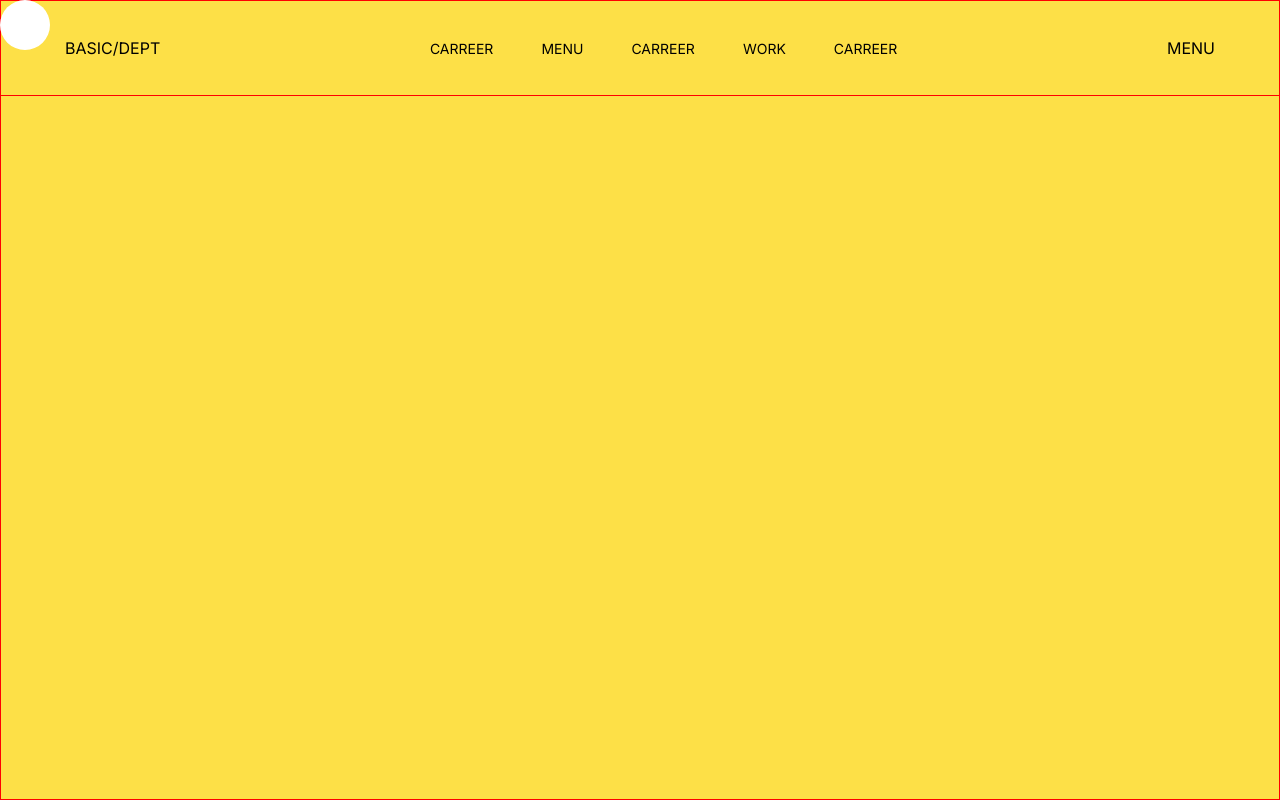
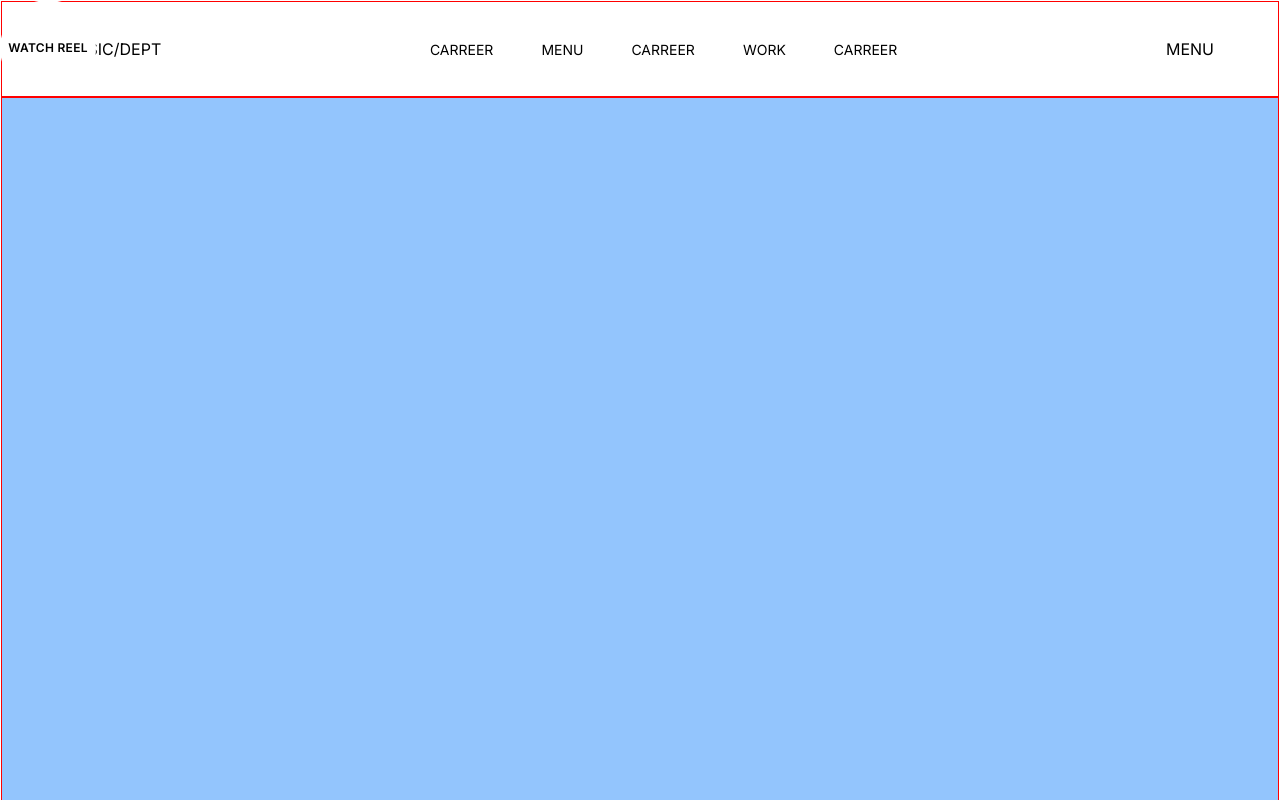
Before and after one commit to malikkotb/department, a Next.js app: page / in a window 1280 px wide. Shown: the top 800 px of the page. Built offline with nearby package versions, Linux system fonts and the light colour scheme.

Commit message:
custom cursor

```diff
--- a/app/globals.css
+++ b/app/globals.css
@@ -1,6 +1,10 @@
 @tailwind base;
 @tailwind components;
 @tailwind utilities;
+
+body {
+  padding: 1px;
+}
 
 .borderr {
   border: 1px solid red;
@@ -12,29 +16,6 @@
   text-transform: uppercase;
   font-size: 14px;
 }
-
-#custom-cursor {
-  position: fixed;
-  /* TODO: change position to middle of screen */
-  top: 0;
-  left: 0;
-  height: 50px;
-  width: 50px;
-  border-radius: 50%;
-  pointer-events: none;
-  z-index: 9999;
-  padding: 10px;
-  display: flex;
-  justify-content: center;
-  align-items: center;
-  background-color: white;
-
-}
-
-.cursor-text {
-
-}
-
 
 .headerLink::after {
   content: "";
--- a/components/Cursor.jsx
+++ /dev/null
@@ -1,29 +0,0 @@
-"use client";
-import gsap from "gsap";
-import { useGSAP } from "@gsap/react";
-import { useRef } from "react";
-gsap.registerPlugin(useGSAP);
-export default function Cursor() {
-  const cursorRef = useRef(null);
-  const textRef = useRef(null);
-
-  useGSAP(() => {
-    const onMouseMove = (event) => {
-      const { clientX, clientY } = event;
-      gsap.to(cursorRef.current, { x: clientX, y: clientY });
-    };
-
-    document.addEventListener("mousemove", onMouseMove);
-  });
-
-  return (
-    <div ref={cursorRef} id="custom-cursor">
-      <div
-        ref={textRef}
-        className="cursor-text text-xs font-bold uppercase tracking-wide hidden"
-      >
-        Watch Reel
-      </div>
-    </div>
-  );
-}
--- a/components/Header.jsx
+++ b/components/Header.jsx
@@ -11,7 +11,7 @@ export default function Header() {
   // scroll away when scrolling down and scroll back when scrolling up
 
   return (
-    <div className="w-full h-24 bg-transparent absolute borderr flex px-16 py-8 items-center">
+    <div className="w-full h-24 bg-transparent borderr flex px-16 py-8 items-center">
       <div className="uppercase">Basic/Dept</div>
       <div className="flex items-center justify-between gap-12 m-auto">
         <Link href={"/"} className="headerLink">
--- a/components/VideoHome.jsx
+++ b/components/VideoHome.jsx
@@ -1,11 +1,36 @@
+"use client";
+import gsap from "gsap";
+import { useGSAP } from "@gsap/react";
+import { useRef } from "react";
+export default function VideoHome() {
+  const cursorRef = useRef(null);
+  const textRef = useRef(null);
 
-import Cursor from "./Cursor";
+  useGSAP(() => {
+    const onMouseMove = (event) => {
+      const { clientX, clientY } = event;
+      gsap.set(cursorRef.current, { x: clientX, y: clientY });
+    };
 
-export default function VideoHome() {
-  // TODO: custom cursor
+    // TODO: instead of adding the eventListener to the document, add it to this page only or the
+    // parent component
+    document.addEventListener("mousemove", onMouseMove);
+  });
   return (
-    <section className="h-screen borderr bg-yellow-300">
-      <Cursor />
+    <section className="h-screen cursor-none borderr bg-blue-300">
+      {/* Custom Cursor */}
+      <div
+        ref={cursorRef}
+        id="custom-cursor"
+        className="fixed top-0 left-0 h-24 w-24 rounded-full pointer-events-none z-50 p-2 flex items-center justify-center bg-white"
+      >
+        <div
+          ref={textRef}
+          className="cursor-text text-xs text-center font-semibold text-black uppercase tracking-wide"
+        >
+          Watch Reel
+        </div>
+      </div>
 
       {/* <video src="https://www.youtube.com/watch?v=JGwWNGJdvx8" controls></video> */}
     </section>
```
